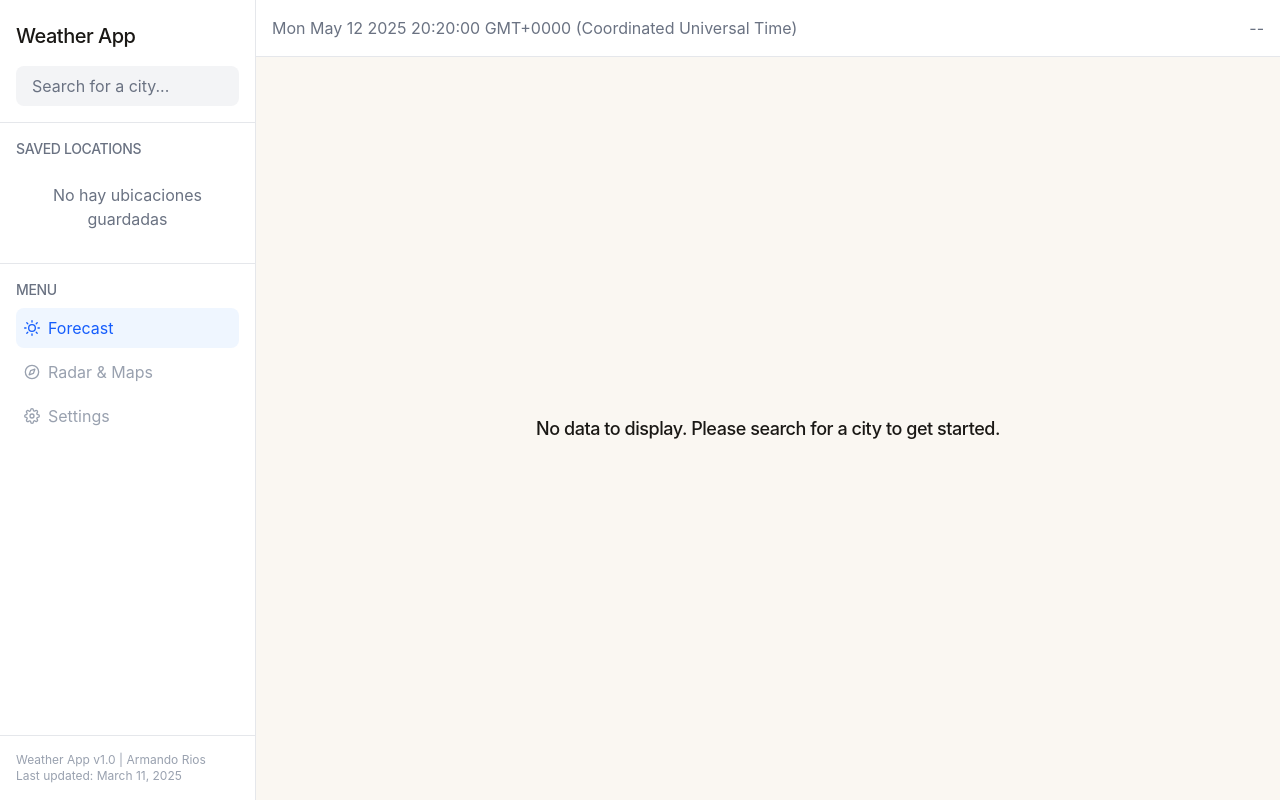
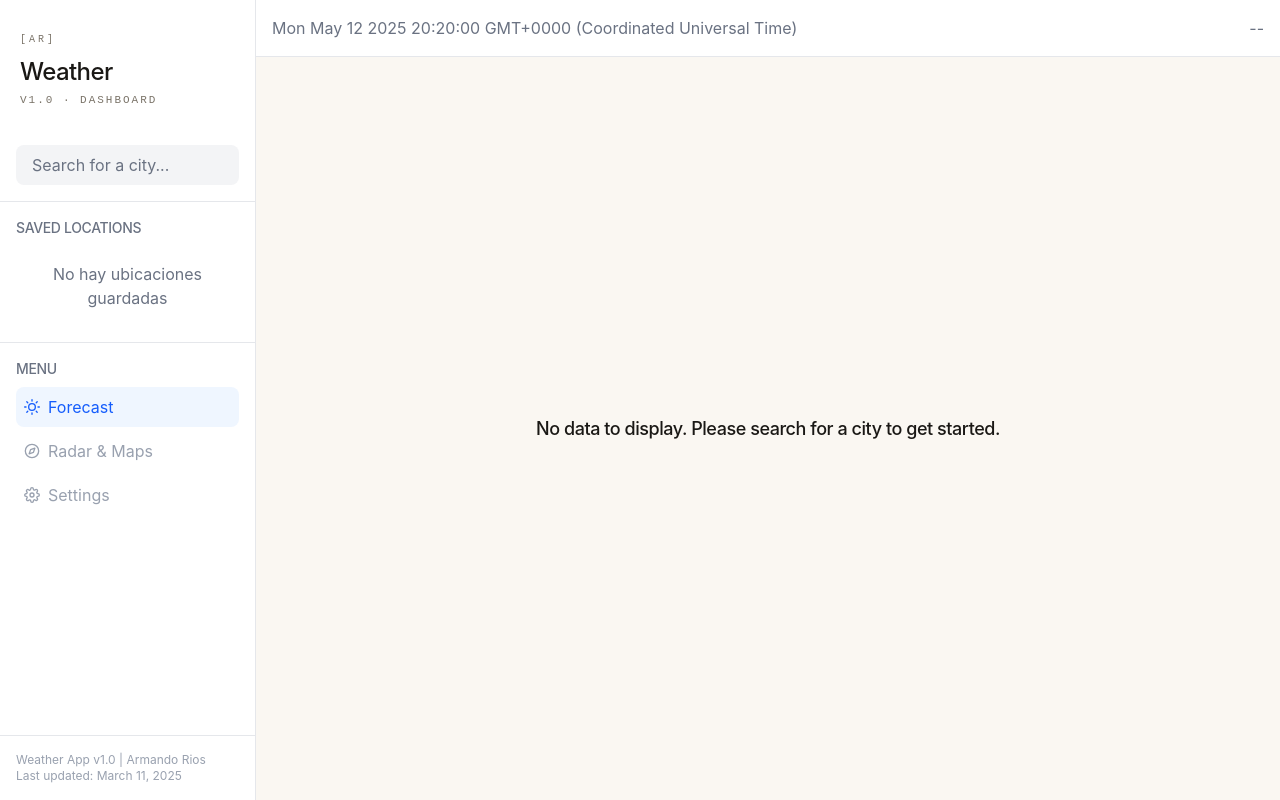
Before and after one commit to armando-rios/weather-app, a website built with webpack: page index.html in a window 1280 px wide. Built offline with nearby package versions, Linux system fonts and the light colour scheme; no server answers.

Commit message:
feat: redesign sidebar header with refined brand mark

```diff
--- a/index.html
+++ b/index.html
@@ -11,10 +11,16 @@
     <div
       class="lg:hidden fixed top-0 left-0 z-30 w-full bg-canvas border-b border-line px-5 py-4 flex items-center justify-between"
     >
-      <h1 class="text-xl font-semibold">Weather App</h1>
+      <div class="flex flex-col leading-tight">
+        <span class="font-mono text-[10px] tracking-[0.3em] text-muted"
+          >[AR]</span
+        >
+        <h1 class="text-xl font-medium tracking-tight text-ink">Weather</h1>
+        <span class="label-mono mt-0.5">v1.0 · dashboard</span>
+      </div>
       <button
         id="mobile-menu-button"
-        class="p-2 rounded-md text-gray-500 hover:bg-gray-100"
+        class="p-2 rounded-md text-muted hover:bg-canvas transition-colors"
       >
         <svg
           xmlns="http://www.w3.org/2000/svg"
@@ -40,7 +46,15 @@
         id="sidebar"
         class="hidden lg:flex lg:w-64 bg-white border-r border-gray-200 flex-col h-screen lg:h-auto fixed inset-y-0 left-0 z-30 lg:relative lg:z-0 lg:pt-0"
       >
-        <h1 class="text-xl font-semibold px-4 pt-5.5">Weather App</h1>
+        <div class="px-5 pt-6 pb-5">
+          <span class="font-mono text-[10px] tracking-[0.3em] text-muted"
+            >[AR]</span
+          >
+          <h1 class="text-2xl font-medium tracking-tight text-ink mt-2">
+            Weather
+          </h1>
+          <span class="label-mono mt-1 block">v1.0 · dashboard</span>
+        </div>
         <!-- Search -->
         <div class="p-4 border-b border-gray-200">
           <form
```
